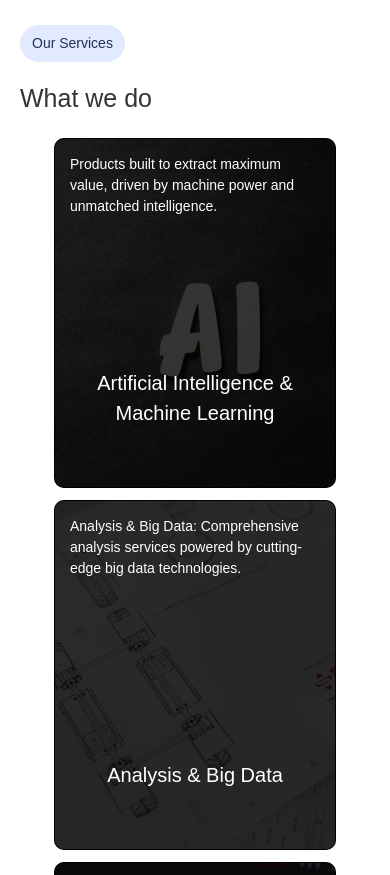
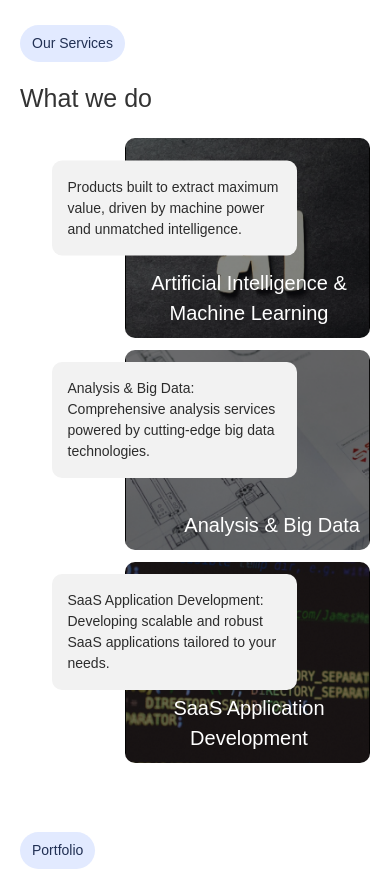
Before and after one commit to KEM-CONSOLATION/vulture-tech, a React (Vite) app: page / in a window 390 px wide. Shown: the part 1860-2735 px from the top of the page. Built offline with nearby package versions, Linux system fonts and the light colour scheme.

Commit message:
Worked on the servies section

```diff
--- a/src/Component/Services.jsx
+++ b/src/Component/Services.jsx
@@ -32,16 +32,14 @@ const Services = () => {
               </div>
             )}
           </div>
-          <div className="grid sm:grid-cols-2 md:flex items-end justify-center gap-[12px] relative">
+          <div className="grid sm:grid-cols-2 md:flex items-end justify-center gap-[12px] relative ml-auto sm:ml-0">
+            <div className=" relative">
               <div
-              className="relative rounded-[10px] overflow-hidden group"
+                className="relative rounded-[10px] overflow-hidden group w-[245px] lg:w-auto h-[200px] lg:h-auto"
                 onMouseEnter={() => setHoveredCard(0)}
                 onMouseLeave={() => setHoveredCard(null)}
               >
-              <div
-                className="absolute inset-0 flex items-end justify-center z-20"
-                style={{ paddingBottom: "60px" }}
-              >
+                <div className="absolute inset-0 flex items-end justify-end lg:justify-center z-20 pb-[10px] pr-[10px] lg:pr-0 lg:pb-[60px]">
                   <div className="max-w-[222px] text-center">
                     <p className="font-[500] text-[20px] text-white">
                       Artificial Intelligence & Machine Learning
@@ -51,24 +49,20 @@ const Services = () => {
                 <img
                   src={Ai}
                   alt="AI"
-                className="object-cover transform group-hover:scale-110 transition-transform duration-300 ease-in-out"
+                  className="object-cover h-full w-full transform group-hover:scale-110 transition-transform duration-300 ease-in-out"
                 />
-              {/* {hoveredCard === 0 && ( */}
-              <div className="absolute text-[14px] inset-0 bg-black bg-opacity-60 flex items-start justify-center text-white p-4 lg:hidden">
+              </div>
+              <div className="absolute w-[245px] text-[14px] top-[35%] left-[-30%] sm:hidden transform -translate-y-1/2 bg-[#F2F2F2]  flex items-start justify-center text-[#2C2C2C] rounded-[10px] p-4 lg:hidden">
                 {cardContents[0]}
               </div>
-              {/* )} */}
             </div>
-
+            <div className=" relative">
               <div
-              className="relative rounded-[10px] overflow-hidden group"
+                className="relative rounded-[10px] overflow-hidden group w-[245px] lg:w-auto h-[200px] lg:h-auto"
                 onMouseEnter={() => setHoveredCard(1)}
                 onMouseLeave={() => setHoveredCard(null)}
               >
-              <div
-                className="absolute inset-0 flex items-end justify-center z-20"
-                style={{ paddingBottom: "60px" }}
-              >
+                <div className="absolute inset-0 flex items-end justify-end lg:justify-center z-20 pb-[10px] pr-[10px] lg:pr-0 lg:pb-[60px]">
                   <div className="max-w-[222px] text-center">
                     <p className="font-[500] text-[20px] text-white">
                       Analysis & Big Data
@@ -78,25 +72,21 @@ const Services = () => {
                 <img
                   src={Analysis}
                   alt="Analysis"
-                className="object-cover transform group-hover:scale-110 transition-transform duration-300 ease-in-out"
+                  className="object-cover h-full w-full transform group-hover:scale-110 transition-transform duration-300 ease-in-out"
                 />
-              {/* {hoveredCard === 1 && ( */}
-              <div className="absolute text-[14px] inset-0 bg-black bg-opacity-60 flex items-start justify-center text-white p-4 lg:hidden">
+              </div>
+              <div className="absolute w-[245px] text-[14px] top-[35%] left-[-30%] sm:hidden transform -translate-y-1/2 bg-[#F2F2F2]  flex items-start justify-center text-[#2C2C2C] rounded-[10px] p-4 lg:hidden">
                 {cardContents[1]}
               </div>
-              {/* )} */}
             </div>
 
-            <div className=" relative">
+            <div className="relative">
               <div
-                className="relative rounded-[10px] overflow-hidden group"
+                className="relative rounded-[10px] overflow-hidden group w-[245px] lg:w-auto h-[201px] lg:h-auto"
                 onMouseEnter={() => setHoveredCard(2)}
                 onMouseLeave={() => setHoveredCard(null)}
               >
-                <div
-                  className="absolute inset-0 flex items-end justify-center z-20"
-                  style={{ paddingBottom: "60px" }}
-                >
+                <div className="absolute inset-0 flex items-end justify-end lg:justify-center z-20 pb-[10px] pr-[10px] lg:pr-0 lg:pb-[60px]">
                   <div className="max-w-[222px] text-center">
                     <p className="font-[500] text-[20px] text-white">
                       SaaS Application Development
@@ -106,13 +96,14 @@ const Services = () => {
                 <img
                   src={SaaS}
                   alt="SaaS"
-                  className="object-cover transform group-hover:scale-110 transition-transform duration-300 ease-in-out"
+                  className="object-cover h-full w-full transform group-hover:scale-110 transition-transform duration-300 ease-in-out"
                 />
-                {/* {hoveredCard === 2 && ( */}
-                <div className="absolute text-[14px] inset-0 bg-black bg-opacity-60 flex items-start justify-center text-white p-4 lg:hidden">
+              </div>
+              <div
+                className="absolute w-[245px] text-[14px] top-[35%] left-[-30%] sm:hidden transform -translate-y-1/2 bg-[#F2F2F2]  flex items-start justify-center text-[#2C2C2C] rounded-[10px] p-4 lg:hidden"
+                id="content"
+              >
                 {cardContents[2]}
-                </div>
-                {/* )} */}
               </div>
             </div>
           </div>
```
Lines whose indentation alone changed are shown as unchanged.
